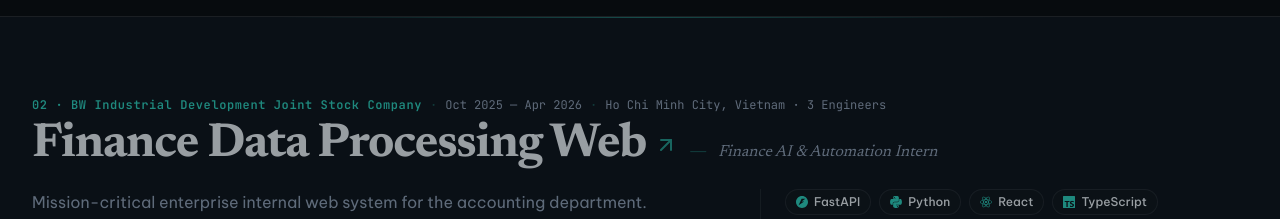
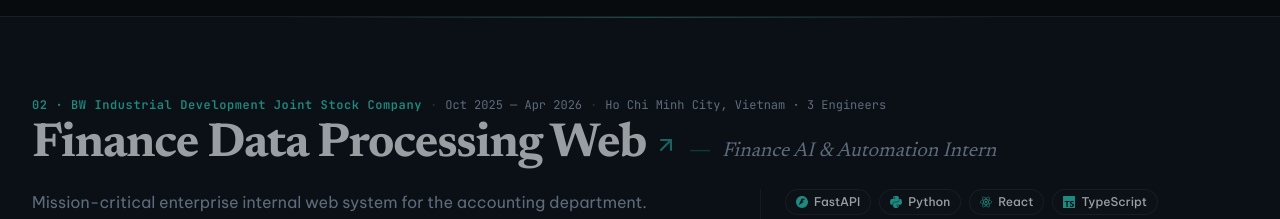
Before and after one commit to soodthin/dev-portfolio, a Next.js app: page / in a window 1280 px wide. Shown: the part 1020-1239 px from the top of the page. Built offline with nearby package versions, Linux system fonts and the light colour scheme.

Commit message:
style(experience): enlarge role typography next to title

```diff
--- a/components/sections/WorkHistorySection.tsx
+++ b/components/sections/WorkHistorySection.tsx
@@ -119,8 +119,8 @@ export function WorkHistorySection() {
                 />
               </a>
 
-              <span className="text-[var(--hairline-strong)] select-none hidden sm:inline">―</span>
-              <span className="text-sm sm:text-base text-[var(--text-muted)] font-serif italic">
+              <span className="text-[var(--hairline-strong)] select-none hidden sm:inline text-base sm:text-lg lg:text-xl">―</span>
+              <span className="text-base sm:text-lg lg:text-xl text-[var(--text-muted)] font-serif italic">
                 {experience.role}
               </span>
             </div>
```
